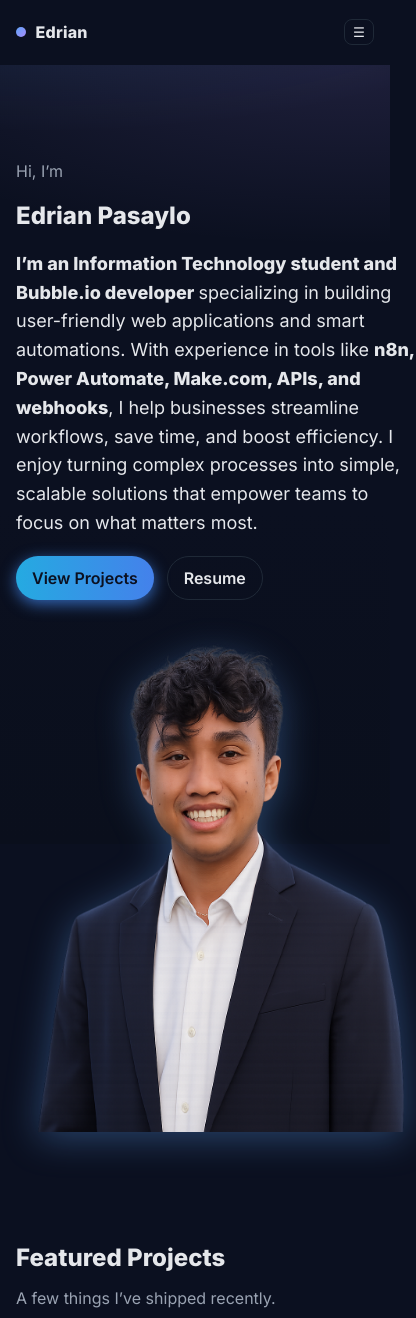
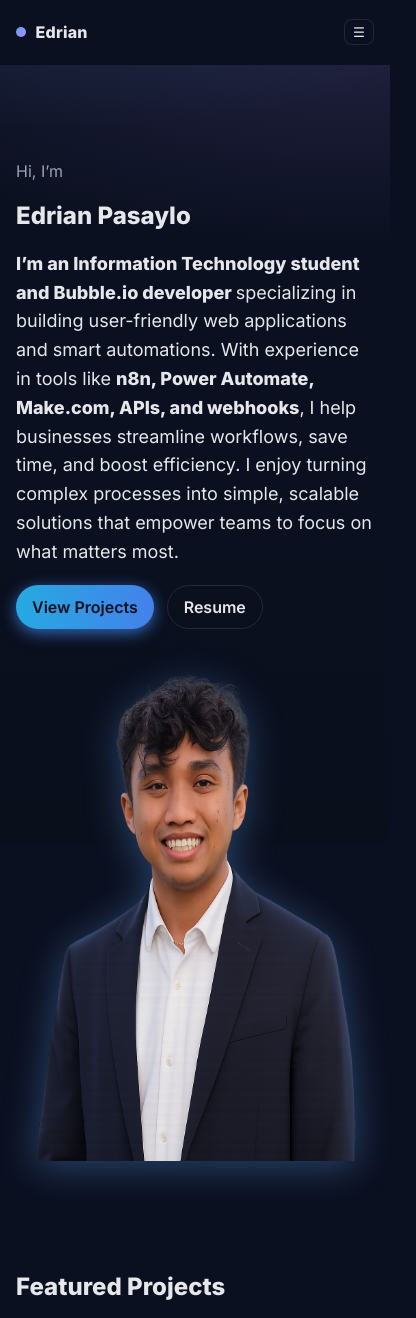
Before and after one commit to eeexde/edrian-profile, a React (Vite) app: page / in a window 390 px wide. Shown: the top 1318 px of the page, 416 px wide, since content can reach past the window. Built offline with nearby package versions, Linux system fonts and the light colour scheme.

Commit message:
responsiveness

```diff
--- a/src/sections/Hero.tsx
+++ b/src/sections/Hero.tsx
@@ -21,7 +21,7 @@ const Hero: React.FC = () => {
           </div>
         </div>
         <div className="hero__avatar" aria-hidden="true">
-          <img src={edrianImage} alt="Edrian in a suit" width="400" height="500"></img>
+          <img src={edrianImage} alt="Edrian in a suit" width="350" height="500"></img>
         </div>
       </div>
     </section>
```
